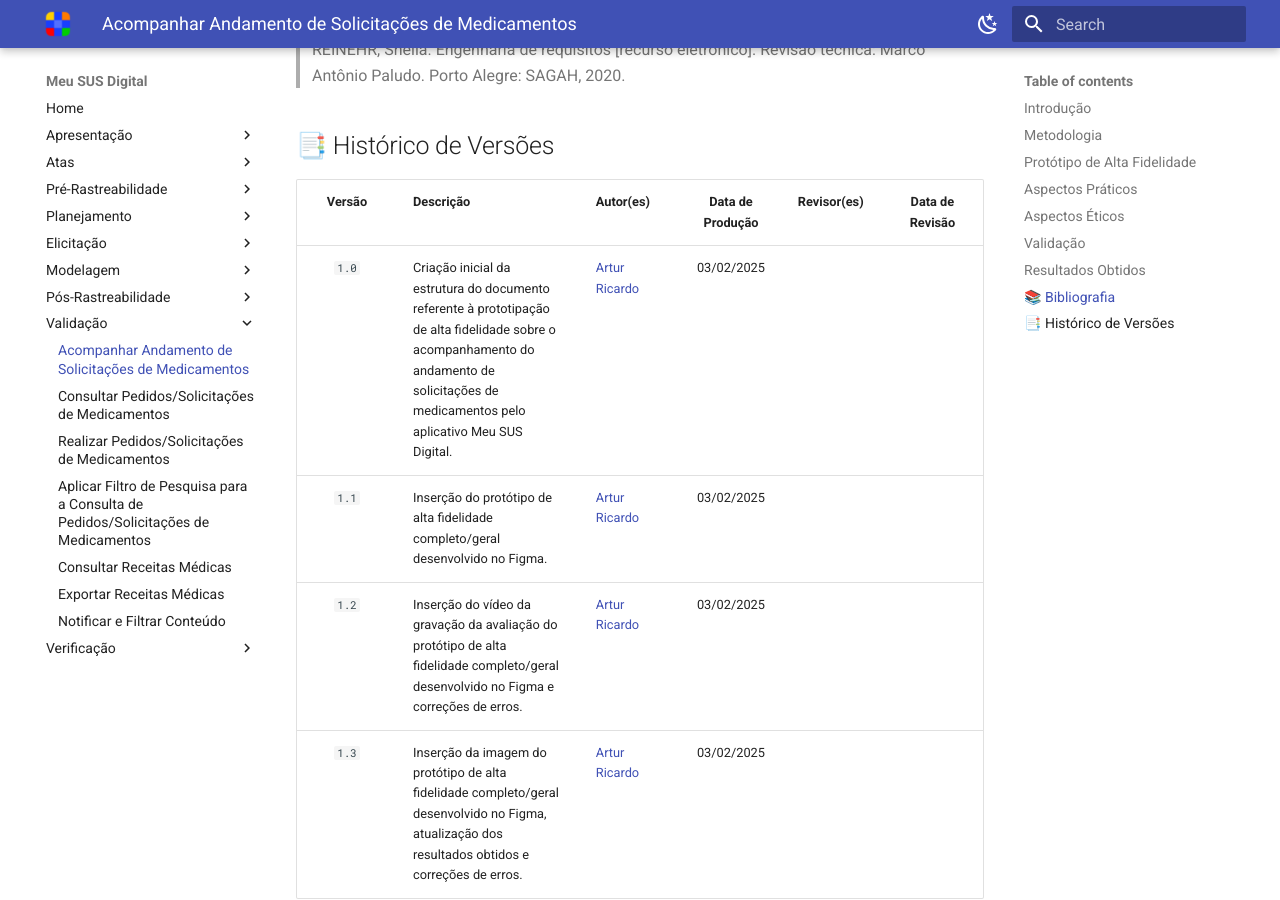
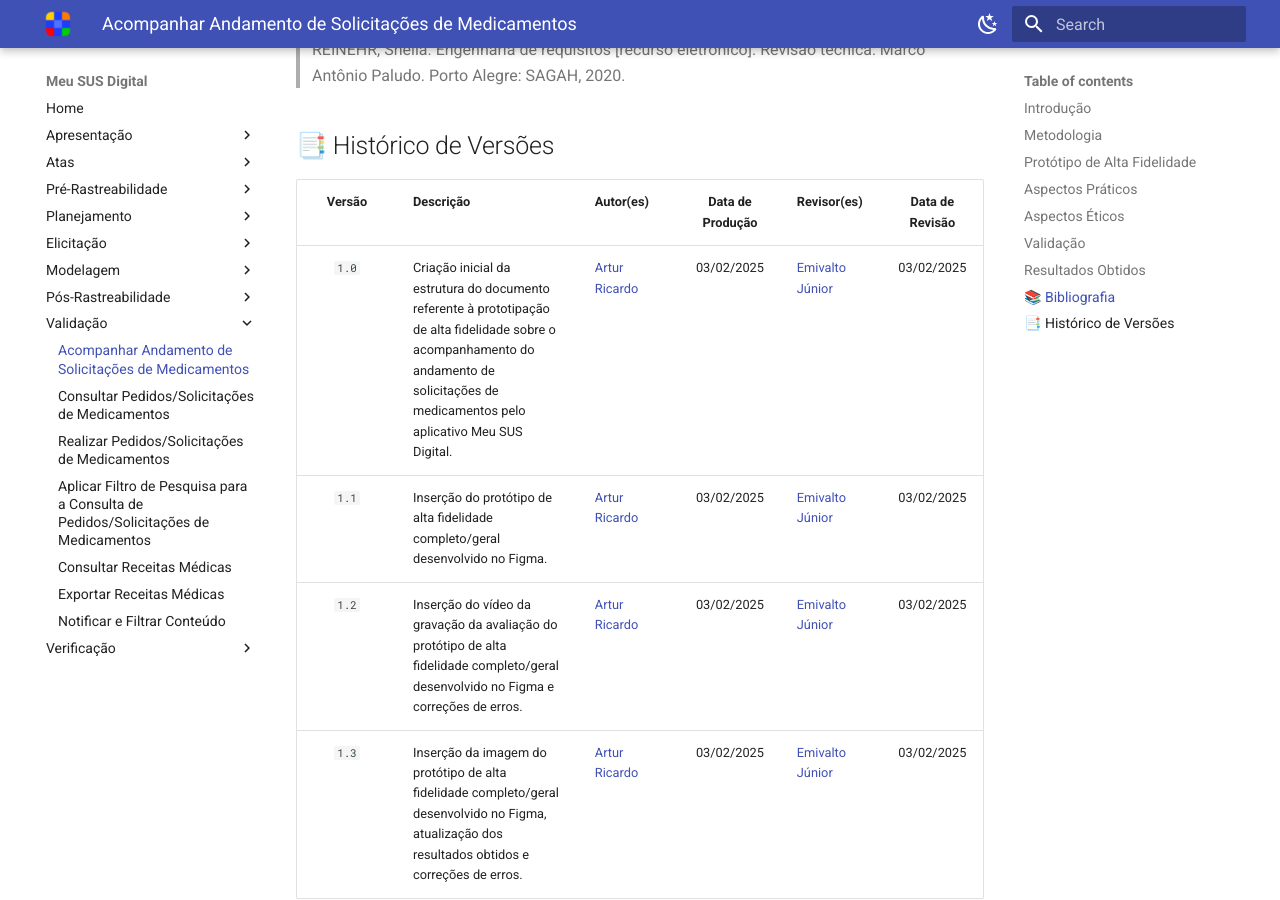
Before and after one commit to Requisitos-de-Software/2024.2-MeuSUSDigital, an MkDocs documentation site: the page built from docs/validacao/prototipo-de-alta-fidelidade-rf60.md, in a window 1280 px wide and 900 px high, scrolled down 3700 px. Built offline with MkDocs 1.6.1 and Material for MkDocs 9.7.7, drawn with Linux system fonts in a browser that asks for light colours.

Commit message:
revisão

```diff
--- a/docs/validacao/prototipo-de-alta-fidelidade-rf60.md
+++ b/docs/validacao/prototipo-de-alta-fidelidade-rf60.md
@@ -104,7 +104,7 @@
 
 | Versão | Descrição | Autor(es) | Data de Produção | Revisor(es) | Data de Revisão |
 | :----: | --------- | --------- | :--------------: | ----------- | :-------------: |
-| `1.0`  | Criação inicial da estrutura do documento referente à prototipação de alta fidelidade sobre o acompanhamento do andamento de solicitações de medicamentos pelo aplicativo Meu SUS Digital. | [Artur Ricardo](https://github.com/algorithmorphic) | 03/02/2025 |  |  |
-| `1.1`  | Inserção do protótipo de alta fidelidade completo/geral desenvolvido no Figma. | [Artur Ricardo](https://github.com/algorithmorphic) | 03/02/2025 |  |  |
-| `1.2`  | Inserção do vídeo da gravação da avaliação do protótipo de alta fidelidade completo/geral desenvolvido no Figma e correções de erros. | [Artur Ricardo](https://github.com/algorithmorphic) | 03/02/2025 |  |  |
-| `1.3`  | Inserção da imagem do protótipo de alta fidelidade completo/geral desenvolvido no Figma, atualização dos resultados obtidos e correções de erros. | [Artur Ricardo](https://github.com/algorithmorphic) | 03/02/2025 |  |  |
+| `1.0`  | Criação inicial da estrutura do documento referente à prototipação de alta fidelidade sobre o acompanhamento do andamento de solicitações de medicamentos pelo aplicativo Meu SUS Digital. | [Artur Ricardo](https://github.com/algorithmorphic) | 03/02/2025 | [Emivalto Júnior](https://github.com/EmivaltoJrr)| 03/02/2025|
+| `1.1`  | Inserção do protótipo de alta fidelidade completo/geral desenvolvido no Figma. | [Artur Ricardo](https://github.com/algorithmorphic) | 03/02/2025 | [Emivalto Júnior](https://github.com/EmivaltoJrr)| 03/02/2025|
+| `1.2`  | Inserção do vídeo da gravação da avaliação do protótipo de alta fidelidade completo/geral desenvolvido no Figma e correções de erros. | [Artur Ricardo](https://github.com/algorithmorphic) | 03/02/2025 | [Emivalto Júnior](https://github.com/EmivaltoJrr)| 03/02/2025|
+| `1.3`  | Inserção da imagem do protótipo de alta fidelidade completo/geral desenvolvido no Figma, atualização dos resultados obtidos e correções de erros. | [Artur Ricardo](https://github.com/algorithmorphic) | 03/02/2025 | [Emivalto Júnior](https://github.com/EmivaltoJrr)| 03/02/2025 |
```
Also changed, not shown: docs/apresentacao/apresentacao05.md (+1 -1 lines).
